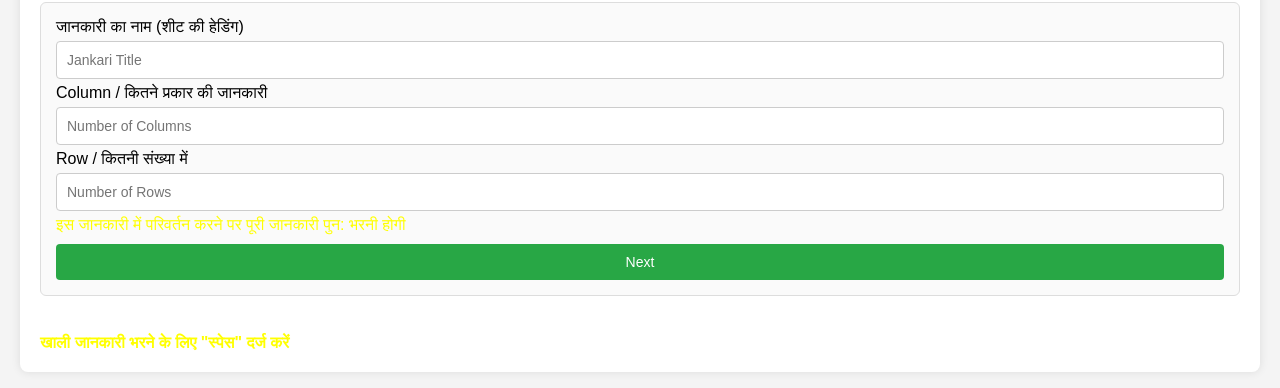
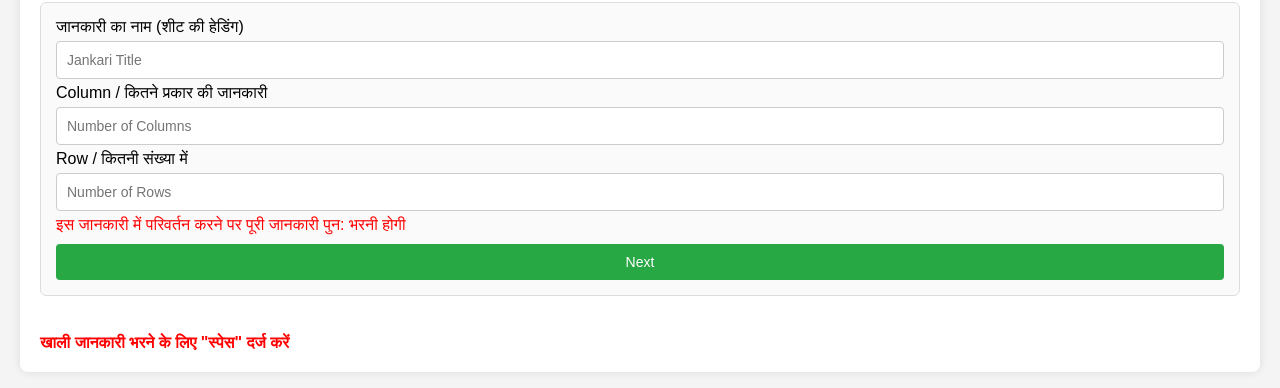
Before and after one commit to magzetic/jankarimaker, a plain HTML site: page index.html in a window 1280 px wide. Shown: the part 90-478 px from the top of the page. Drawn offline with nearby package versions, Linux system fonts and the light colour scheme.

Commit message:
Update index.html

```diff
--- a/index.html
+++ b/index.html
@@ -27,14 +27,14 @@
       <label for="numRows">Row / कितनी संख्‍या में</label>
       <input type="number" id="numRows" placeholder="Number of Rows" min="1" required />
       <br>
-      <p style = "color:yellow"> इस जानकारी में परिवर्तन करने पर पूरी जानकारी पुन: भरनी होगी </p>
+      <p style = "color:red"> इस जानकारी में परिवर्तन करने पर पूरी जानकारी पुन: भरनी होगी </p>
       <button type="submit">Next</button>
     </form>
 
     <!-- Column Titles Input -->
     <div id="columnTitlesDiv"></div>
     <br>
-     <h4 style = "color:yellow"> खाली जानकारी भरने के लिए "स्‍पेस" दर्ज करें</h4>
+     <h4 style = "color:red"> खाली जानकारी भरने के लिए "स्‍पेस" दर्ज करें</h4>
 
     <!-- Data Entry Form -->
     <div id="dataEntryDiv"></div>
```
